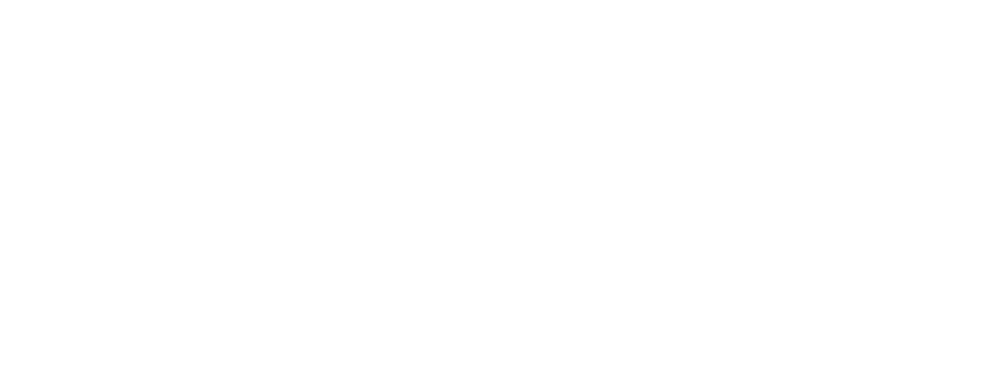
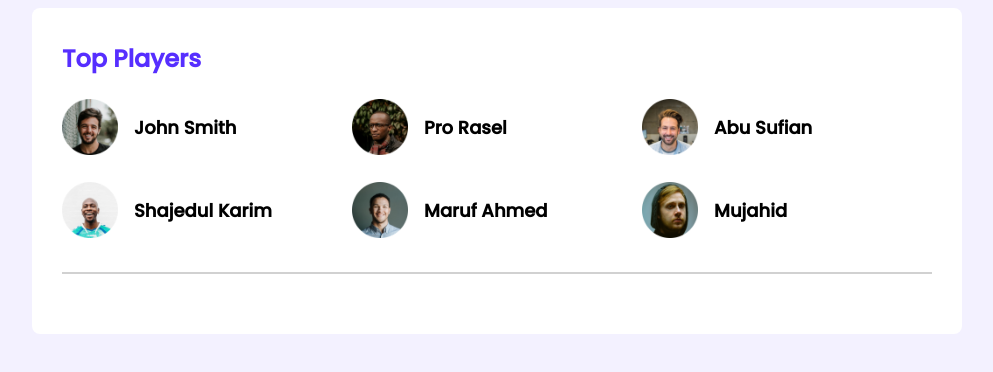
Before and after one commit to abdur-rahman-riad/Leader-Board, a plain HTML site: page index.html in a window 1280 px wide. Shown: the whole page, without its empty margins (143-1136 px from the left). Drawn offline with Linux system fonts and the light colour scheme.

Commit message:
Top Players Part Complete

```diff
--- a/index.html
+++ b/index.html
@@ -6,12 +6,57 @@
     <meta http-equiv="X-UA-Compatible" content="IE=edge">
     <meta name="viewport" content="width=device-width, initial-scale=1.0">
     <title>Leader Board</title>
+    <!-- Google Fonts Link -->
+    <link rel="preconnect" href="https://fonts.googleapis.com">
+    <link rel="preconnect" href="https://fonts.gstatic.com" crossorigin>
+    <link href="https://fonts.googleapis.com/css2?family=Poppins:wght@500&display=swap" rel="stylesheet">
     <!-- Custom CSS File -->
     <link rel="stylesheet" href="style.css">
 </head>
 
 <body>
+    <!-- Header Start -->
+    <header>
 
+    </header>
+    <!-- Header End -->
+
+    <!-- Main Start -->
+    <main>
+        <section class="container">
+            <div class="top-players">
+                <h2 class="players-title">Top Players</h2>
+                <div class="players">
+                    <div class="player">
+                        <img src="img/players/player-1.png" alt="">
+                        <h3 class="player-name">John Smith</h3>
+                    </div>
+                    <div class="player">
+                        <img src="img/players/player-2.png" alt="">
+                        <h3 class="player-name">Pro Rasel</h3>
+                    </div>
+                    <div class="player">
+                        <img src="img/players/player-3.png" alt="">
+                        <h3 class="player-name">Abu Sufian</h3>
+                    </div>
+                    <div class="player">
+                        <img src="img/players/player-4.png" alt="">
+                        <h3 class="player-name">Shajedul Karim</h3>
+                    </div>
+                    <div class="player">
+                        <img src="img/players/player-5.png" alt="">
+                        <h3 class="player-name">Maruf Ahmed</h3>
+                    </div>
+                    <div class="player">
+                        <img src="img/players/player-6.png" alt="">
+                        <h3 class="player-name">Mujahid</h3>
+                    </div>
+                </div>
+            </div>
+            <hr>
+        </section>
+    </main>
+    <!-- Main End -->
 
 </body>
 
--- a/style.css
+++ b/style.css
@@ -0,0 +1,42 @@
+body{
+    font-family: 'Poppins', sans-serif;
+    background-color: #F3F1FF;
+}
+main{
+    display: flex;
+    justify-content: center;
+}
+.container{
+    background-color: white;
+    width: 870px;
+    border-radius: 8px;
+    padding: 30px;
+}
+hr{
+    border: 1px solid #D1D1D1;
+    margin: 30px 0;
+}
+/* Top Players Design */
+.players-title{
+    color: #562EFF;
+    font-size: 24px;
+    margin-top: 3px;
+}
+.players{
+    display: grid;
+    grid-template-columns: repeat(3, 1fr);
+    grid-row-gap: 20px;
+}
+.player{
+    display: flex;
+    flex-direction: row;
+    align-items: center;
+}
+.player img{
+    width: 56px;
+    height: 56px;
+}
+.player-name{
+    margin-left: 16px;
+    font-size: 18px;
+}
```
